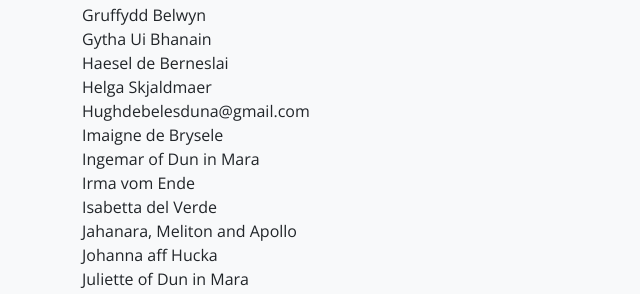
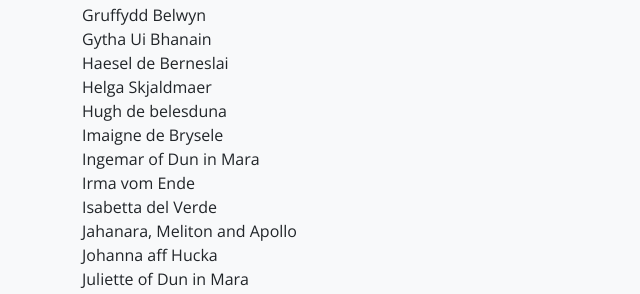
Before and after one commit to drachenwald/dun-in-mara, a Jekyll site: the page built from events/2026/strawberry-raid-v/attending.md, in a window 1280 px wide and 900 px high, scrolled down 1277 px. Shown: the part 160-454 px from the top of the window, without its empty margins (0-640 px from the left). Built offline with Jekyll 4.4.1, drawn with Linux system fonts in a browser that asks for light colours; comment, search, counter and statistics services are not loaded.

Commit message:
removed email address from attending

```diff
--- a/events/2026/strawberry-raid-v/attending.md
+++ b/events/2026/strawberry-raid-v/attending.md
@@ -57,7 +57,7 @@ Gruffydd Belwyn\
 Gytha Ui Bhanain\
 Haesel de Berneslai\
 Helga Skjaldmaer\
-Hughdebelesduna@gmail.com\
+Hugh de belesduna\
 Imaigne de Brysele\
 Ingemar of Dun in Mara\
 Irma vom Ende\
```
